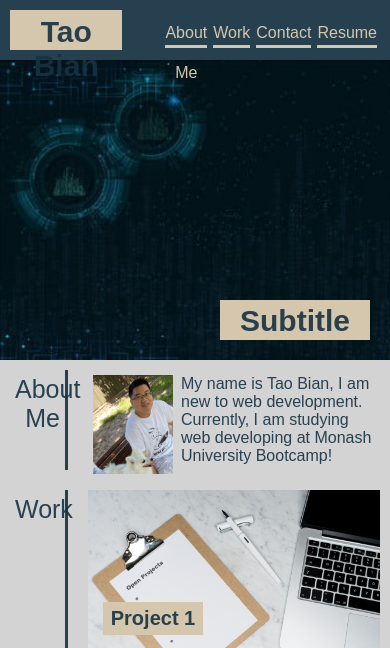
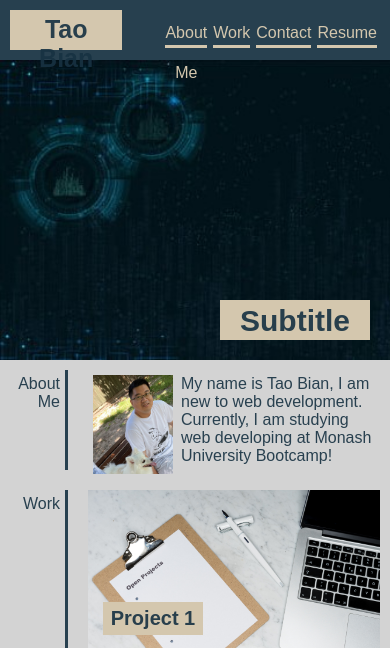
Before and after one commit to Fredbian/MONU-FSF-Module2_Challenge, a plain HTML site: page index.html in a window 390 px wide. Shown: the top 648 px of the page. Drawn offline with Linux system fonts and the light colour scheme.

Commit message:
add media query in css

```diff
--- a/style.css
+++ b/style.css
@@ -180,3 +180,13 @@ h4 {
     font-family: 'Trebuchet MS', 'Lucida Sans Unicode', 'Lucida Grande', 'Lucida Sans', Arial, sans-serif;
     text-align: center;
 }
+
+@media screen and (max-width: 768px) {
+    h1 {
+        font-size: 25px;
+    }
+
+    .content {
+        font-size: 16px;
+    }
+}
```
